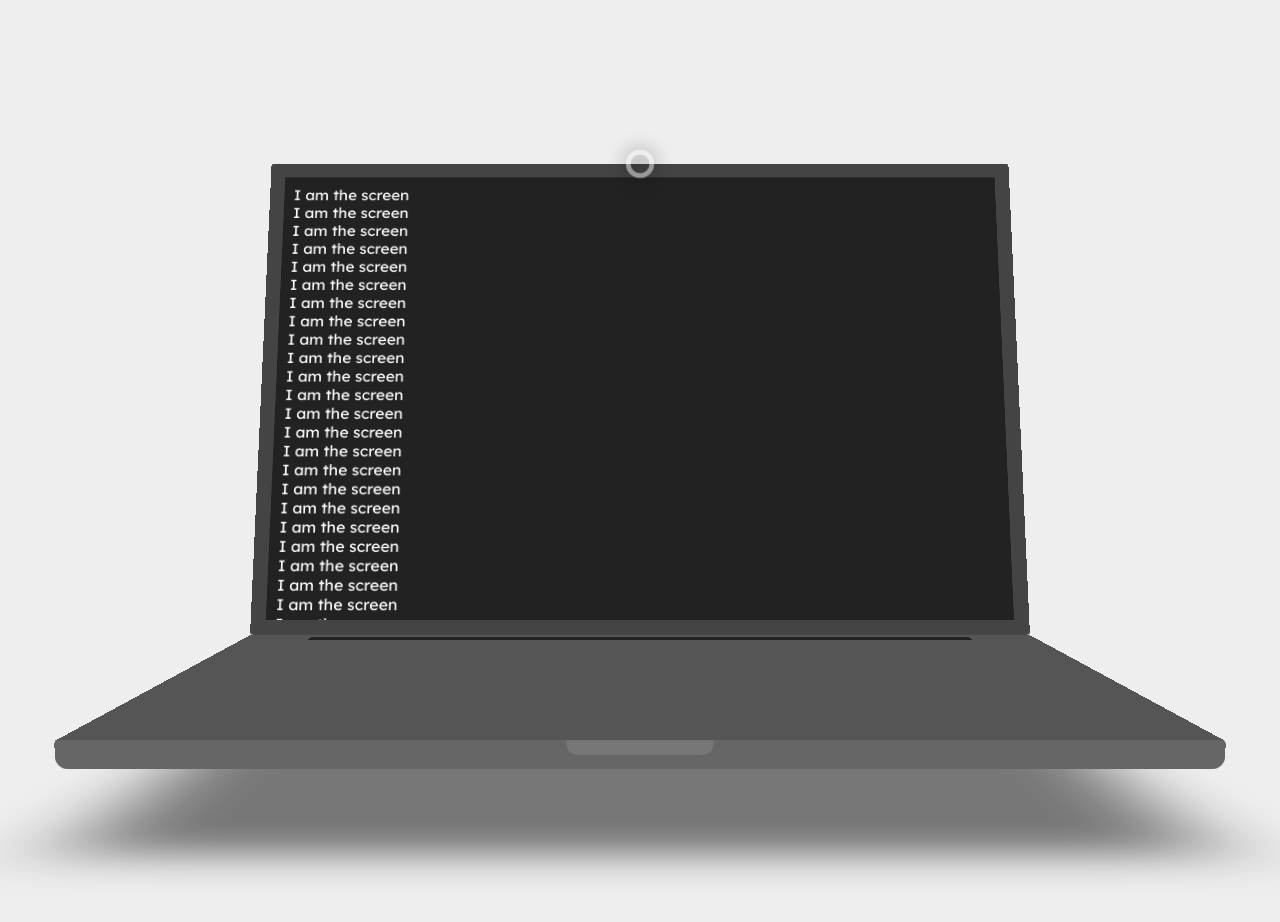
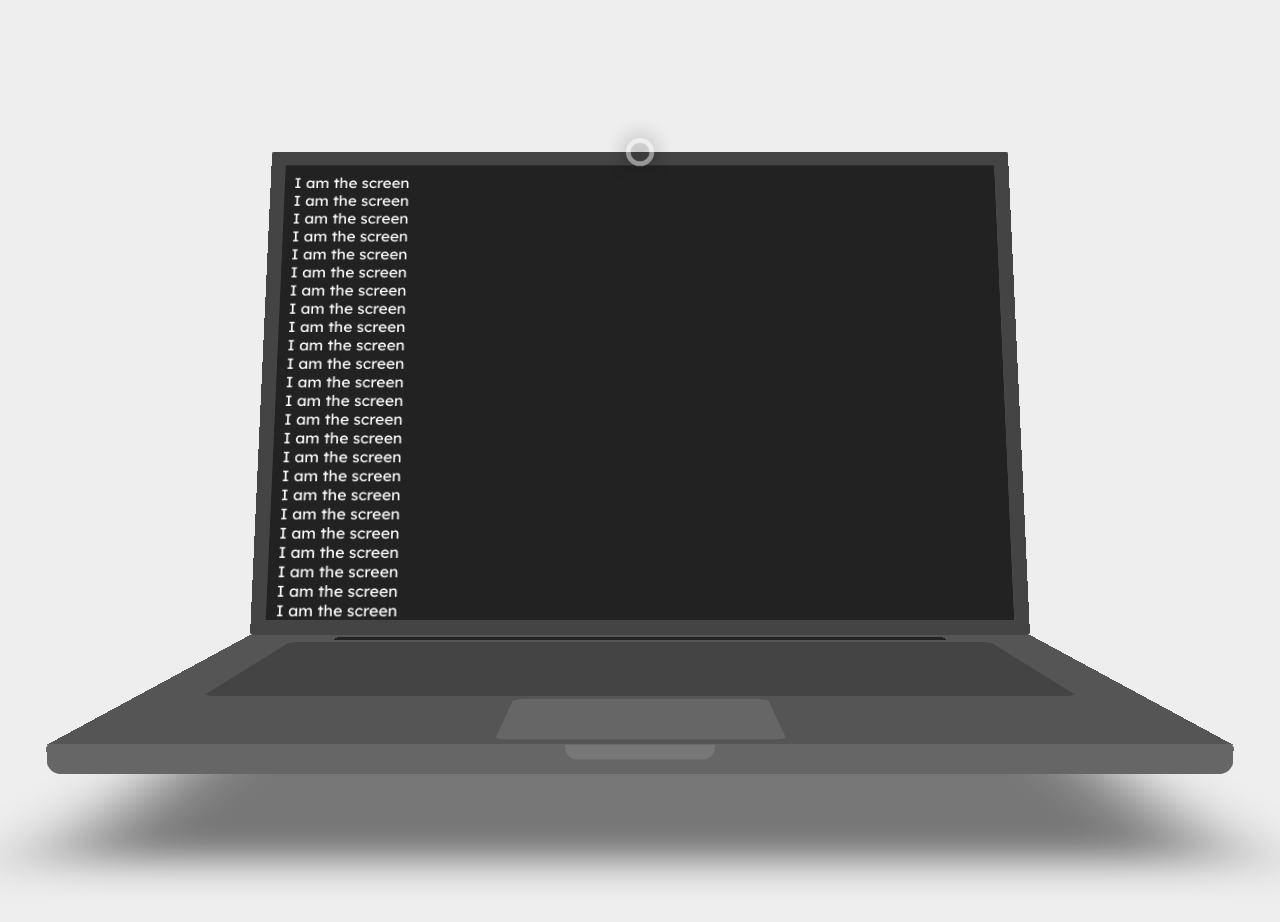
Before and after one commit to felixxwu/felixwu-preact, a Preact app: page / in a window 1280 px wide. Shown: the top 922 px of the page. Built offline with nearby package versions, Linux system fonts and the light colour scheme.

Commit message:
Add keybed and trackpad

```diff
--- /dev/null
+++ b/src/Body.tsx
@@ -0,0 +1,105 @@
+import { css } from '@emotion/css'
+import { styled } from './utils/StyledComponent'
+import { v } from './utils/cssvars'
+import {
+  borderRadius1,
+  borderRadius2,
+  color1,
+  color3,
+  color4,
+  color5,
+  keyboardAngle,
+  transition,
+} from './utils/consts'
+import { Keyboard } from './Keyboard'
+
+export function Body() {
+  return (
+    <>
+      <Shadow />
+      <Base>
+        <Keyboard />
+      </Base>
+      <Front />
+      <Hinge />
+      <Lip />
+    </>
+  )
+}
+
+const rotation = `rotateX(calc(${keyboardAngle}deg - (${v(
+  'angle'
+)} * 1deg - ${keyboardAngle}deg) / -10))`
+
+const Base = styled(
+  'div',
+  css`
+    position: absolute;
+    width: ${v('laptopWidth')};
+    height: ${v('laptopHeight')};
+    display: flex;
+    justify-content: center;
+    align-items: center;
+    background-color: ${color3};
+    border-radius: ${borderRadius1}px;
+    transform: ${rotation} translateY(calc(${v('laptopHeight')} / 2));
+    transition: ${transition};
+  `
+)
+
+const Shadow = styled(
+  'div',
+  css`
+    position: absolute;
+    width: ${v('laptopWidth')};
+    height: ${v('laptopHeight')};
+    background-color: black;
+    border-radius: ${borderRadius1}px;
+    transform: ${rotation} translateY(calc(${v('laptopHeight')} / 2))
+      translateZ(calc(${v('thickness')} * -4));
+    transition: ${transition};
+    filter: blur(40px);
+    opacity: 0.5;
+  `
+)
+
+const Front = styled(
+  'div',
+  css`
+    position: absolute;
+    width: ${v('laptopWidth')};
+    height: ${v('thickness')};
+    background-color: ${color4};
+    border-radius: ${borderRadius2}px ${borderRadius2}px ${borderRadius1}px ${borderRadius1}px;
+    transform: ${rotation} translateY(${v('laptopHeight')}) translateZ(calc(${v('thickness')} / -2))
+      rotateX(90deg);
+    transition: ${transition};
+  `
+)
+
+const Hinge = styled(
+  'div',
+  css`
+    position: absolute;
+    width: calc(${v('laptopWidth')} / 1.3);
+    height: calc(${v('laptopHeight')} / 15);
+    background-color: ${color1};
+    border-radius: ${borderRadius1}px;
+    transform: ${rotation} translateY(calc(${v('laptopHeight')} / 30));
+    transition: ${transition};
+  `
+)
+
+const Lip = styled(
+  'div',
+  css`
+    position: absolute;
+    width: calc(${v('laptopWidth')} / 8);
+    height: calc(${v('thickness')} / 2);
+    background-color: ${color5};
+    transform: ${rotation} translateY(${v('laptopHeight')}) translateZ(calc(${v('thickness')} / -4))
+      rotateX(90deg);
+    border-radius: ${borderRadius2}px ${borderRadius2}px 0 0;
+    transition: ${transition};
+  `
+)
--- a/src/Keyboard.tsx
+++ b/src/Keyboard.tsx
@@ -1,99 +1,49 @@
 import { css } from '@emotion/css'
 import { styled } from './utils/StyledComponent'
 import { v } from './utils/cssvars'
-import {
-  borderRadius1,
-  borderRadius2,
-  color1,
-  color3,
-  color4,
-  color5,
-  keyboardAngle,
-  transition,
-} from './utils/consts'
+import { borderRadius2, color2, color4, transition } from './utils/consts'
 
 export function Keyboard() {
   return (
-    <>
-      <Shadow />
-      <Base />
-      <Front />
-      <Hinge />
-      <Lip />
-    </>
+    <Container>
+      <Keybed />
+      <Touchpad />
+    </Container>
   )
 }
 
-const rotation = `rotateX(calc(${keyboardAngle}deg - (${v(
-  'angle'
-)} * 1deg - ${keyboardAngle}deg) / -10))`
+const Container = styled(
+  'div',
+  css`
+    position: relative;
+    display: flex;
+    justify-content: center;
+    align-items: center;
+  `
+)
 
-const Base = styled(
+const Keybed = styled(
   'div',
   css`
     position: absolute;
-    width: ${v('laptopWidth')};
-    height: ${v('laptopHeight')};
-    background-color: ${color3};
-    border-radius: ${borderRadius1}px;
-    transform: ${rotation} translateY(calc(${v('laptopHeight')} / 2));
+    width: calc(${v('laptopWidth')} / 1.15);
+    height: calc(${v('laptopHeight')} / 1.8);
+    background-color: ${color2};
+    border-radius: ${borderRadius2}px;
+    transform: translateY(calc(${v('laptopHeight')} / -8));
     transition: ${transition};
   `
 )
 
-const Shadow = styled(
+const Touchpad = styled(
   'div',
   css`
     position: absolute;
-    width: ${v('laptopWidth')};
-    height: ${v('laptopHeight')};
-    background-color: black;
-    border-radius: ${borderRadius1}px;
-    transform: ${rotation} translateY(calc(${v('laptopHeight')} / 2))
-      translateZ(calc(${v('thickness')} * -4));
-    transition: ${transition};
-    filter: blur(40px);
-    opacity: 0.5;
-  `
-)
-
-const Front = styled(
-  'div',
-  css`
-    position: absolute;
-    width: ${v('laptopWidth')};
-    height: ${v('thickness')};
+    width: calc(${v('laptopWidth')} / 4);
+    height: calc(${v('laptopHeight')} / 3.5);
     background-color: ${color4};
-    border-radius: ${borderRadius2}px ${borderRadius2}px ${borderRadius1}px ${borderRadius1}px;
-    transform: ${rotation} translateY(${v('laptopHeight')}) translateZ(calc(${v('thickness')} / -2))
-      rotateX(90deg);
+    border-radius: ${borderRadius2}px;
+    transform: translateY(calc(${v('laptopHeight')} / 3.1));
     transition: ${transition};
   `
 )
-
-const Hinge = styled(
-  'div',
-  css`
-    position: absolute;
-    width: calc(${v('laptopWidth')} / 1.2);
-    height: calc(${v('laptopHeight')} / 15);
-    background-color: ${color1};
-    border-radius: ${borderRadius1}px;
-    transform: ${rotation} translateY(calc(${v('laptopHeight')} / 30));
-    transition: ${transition};
-  `
-)
-
-const Lip = styled(
-  'div',
-  css`
-    position: absolute;
-    width: calc(${v('laptopWidth')} / 8);
-    height: calc(${v('thickness')} / 2);
-    background-color: ${color5};
-    transform: ${rotation} translateY(${v('laptopHeight')}) translateZ(calc(${v('thickness')} / -4))
-      rotateX(90deg);
-    border-radius: ${borderRadius2}px ${borderRadius2}px 0 0;
-    transition: ${transition};
-  `
-)
--- a/src/Laptop.tsx
+++ b/src/Laptop.tsx
@@ -1,7 +1,7 @@
 import { css } from '@emotion/css'
 import { styled } from './utils/StyledComponent'
 import { v } from './utils/cssvars'
-import { Keyboard } from './Keyboard'
+import { Body } from './Body'
 import { Lid } from './Lid'
 import { perspective } from './utils/consts'
 import { JSX } from 'preact/jsx-runtime'
@@ -9,7 +9,7 @@ import { JSX } from 'preact/jsx-runtime'
 export function Laptop({ children }: { children: JSX.Element }) {
   return (
     <Container>
-      <Keyboard />
+      <Body />
       <Lid children={children} />
     </Container>
   )
--- a/src/utils/signals.ts
+++ b/src/utils/signals.ts
@@ -3,5 +3,5 @@ import { keyboardAngle } from './consts'
 
 export const angle = signal(keyboardAngle)
 export const laptopWidth = signal(1000)
-export const laptopHeight = computed(() => laptopWidth.value / 1.54)
+export const laptopHeight = computed(() => laptopWidth.value / 1.5)
 export const thickness = computed(() => laptopWidth.value / 40)
```
